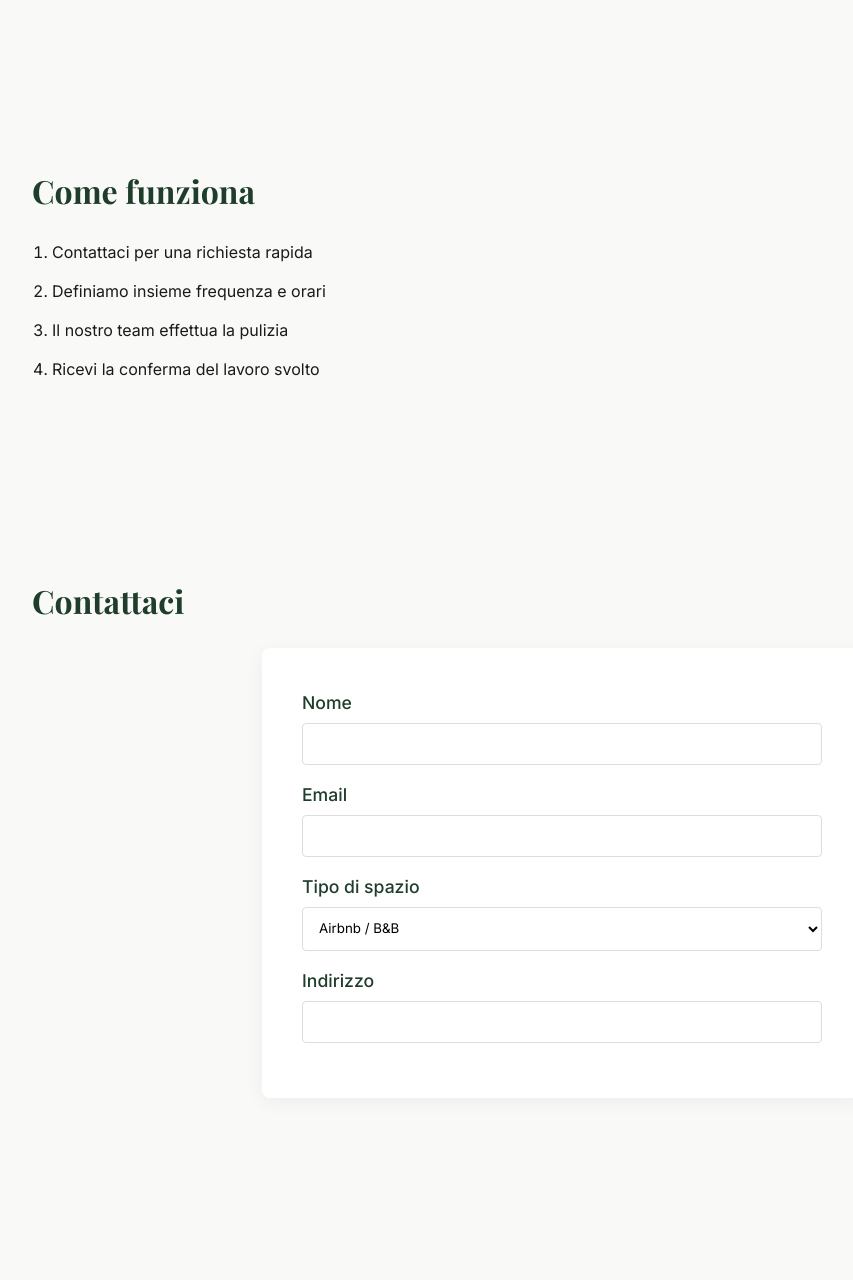
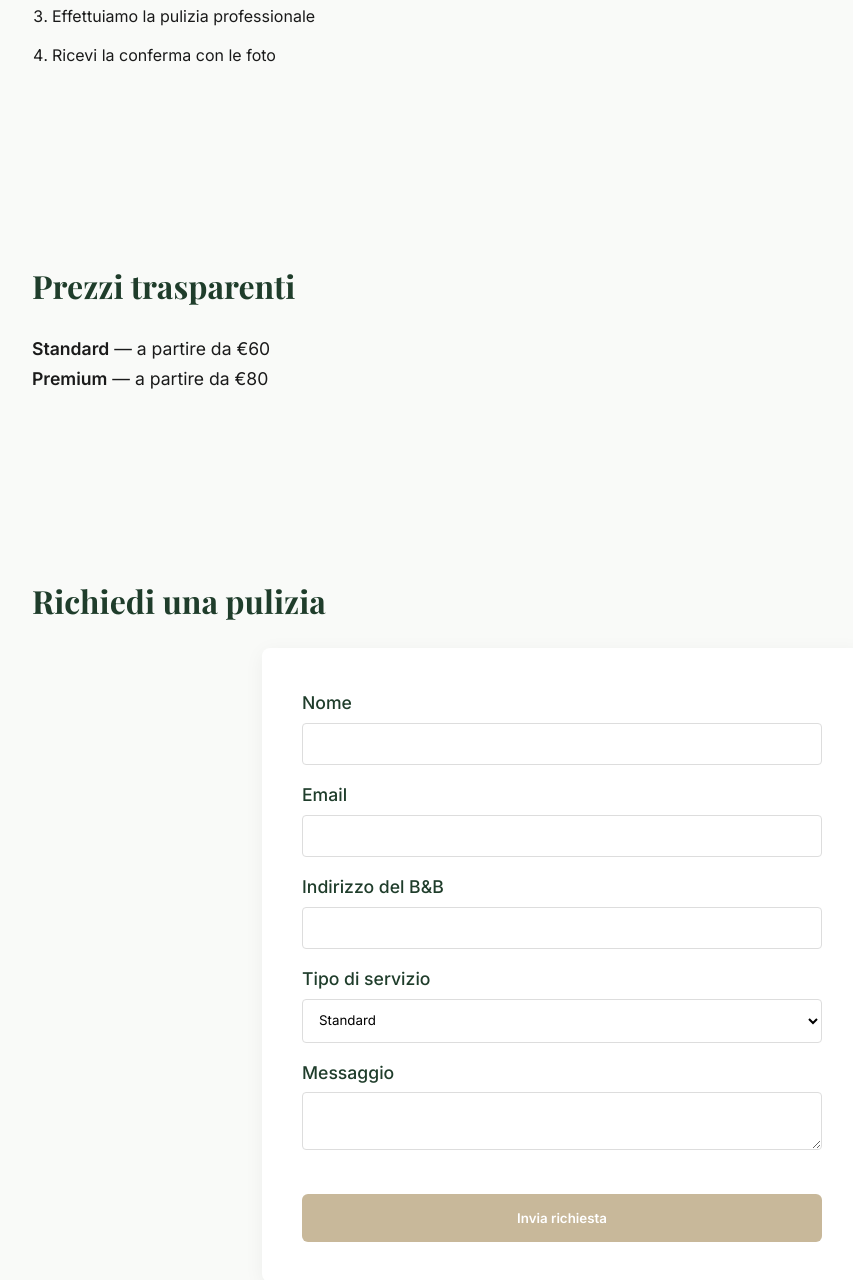
Before and after one commit to jomarinho97-cleandgo/clego-site, a plain HTML site: page index.html in a window 1280 px wide. Shown: the part 1338-2618 px from the top of the page, without its empty margins (78-931 px from the left). Before the commit the page ends 2516 px from the top, so only its background shows below. Drawn offline with nearby package versions, Linux system fonts and the light colour scheme.

Commit message:
Update index.html

```diff
--- a/index.html
+++ b/index.html
@@ -21,38 +21,38 @@
   </section>
 
   <section class="section">
-    <h3>Cosa offriamo</h3>
-    <p>Che si tratti di un cambio ospite veloce o di una pulizia settimanale in ufficio, garantiamo standard elevati.</p>
+    <h3>Il servizio</h3>
+    <p>Siamo specializzati nel reset completo del tuo alloggio tra un ospite e l'altro.</p>
     <ul>
-      <li><strong>Airbnb & B&B:</strong> Reset completo, gestione biancheria e kit benvenuto.</li>
-      <li><strong>Uffici & Studi:</strong> Ambienti igienizzati per il benessere del tuo team.</li>
-      <li><strong>Case & Privati:</strong> Pulizie profonde per chi cerca il massimo ordine.</li>
-      <li><strong>Checklist:</strong> Verifica finale con foto per ogni intervento.</li>
+      <li>Pulizia profonda di ogni stanza</li>
+      <li>Cambio lenzuola e asciugamani</li>
+      <li>Rifornimento kit di benvenuto</li>
+      <li>Checklist fotografica a fine lavoro</li>
     </ul>
+  </section>
+
+  <section class="section">
+    <h3>Come funziona</h3>
+    <ol>
+      <li>Invii la richiesta online</li>
+      <li>Confermiamo l'orario del check-out</li>
+      <li>Effettuiamo la pulizia professionale</li>
+      <li>Ricevi la conferma con le foto</li>
+    </ol>
   </section>
 
   <section class="section">
     <h3>Prezzi trasparenti</h3>
     <p>
-      Standard — a partire da €60<br>
-      Premium — a partire da €80
+      <strong>Standard</strong> — a partire da €60<br>
+      <strong>Premium</strong> — a partire da €80
     </p>
   </section>
 
-  <section class="section">
-    <h3>Come funziona</h3>
-    <ol>
-      <li>Contattaci per una richiesta rapida</li>
-      <li>Definiamo insieme frequenza e orari</li>
-      <li>Il nostro team effettua la pulizia</li>
-      <li>Ricevi la conferma del lavoro svolto</li>
-    </ol>
-  </section>
-
   <section id="contatti" class="section">
-    <h3>Contattaci</h3>
-    <form name="contatti-clego" method="POST" data-netlify="true">
-      <input type="hidden" name="form-name" value="contatti-clego">
+    <h3>Richiedi una pulizia</h3>
+    <form name="richiesta-pulizia" method="POST" data-netlify="true">
+      <input type="hidden" name="form-name" value="richiesta-pulizia">
 
       <p>
         <label>Nome</label>
@@ -65,16 +65,26 @@
       </p>
 
       <p>
-        <label>Tipo di spazio</label>
-        <select name="tipo_spazio">
-          <option>Airbnb / B&B</option>
-          <option>Ufficio</option>
-          <option>Casa Privata</option>
-          <option>Altro</option>
+        <label>Indirizzo del B&B</label>
+        <input type="text" name="indirizzo" required>
+      </p>
+
+      <p>
+        <label>Tipo di servizio</label>
+        <select name="servizio">
+          <option>Standard</option>
+          <option>Premium</option>
         </select>
       </p>
 
       <p>
-        <label>Indirizzo</label>
-        <input type="text" name="indirizzo" required>
+        <label>Messaggio</label>
+        <textarea name="messaggio"></textarea>
       </p>
+
+      <button type="submit" class="btn">Invia richiesta</button>
+    </form>
+  </section>
+
+</body>
+</html>
```
